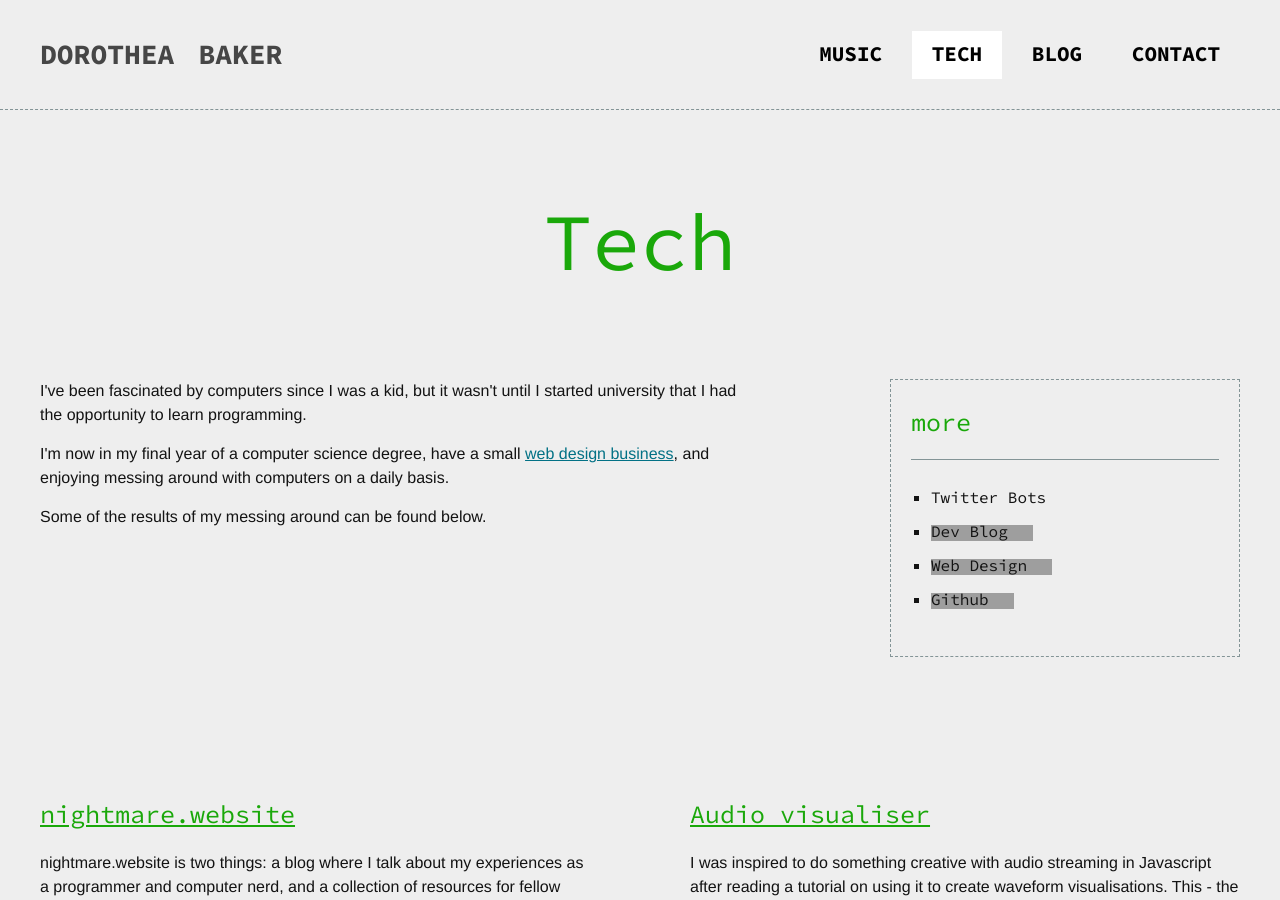
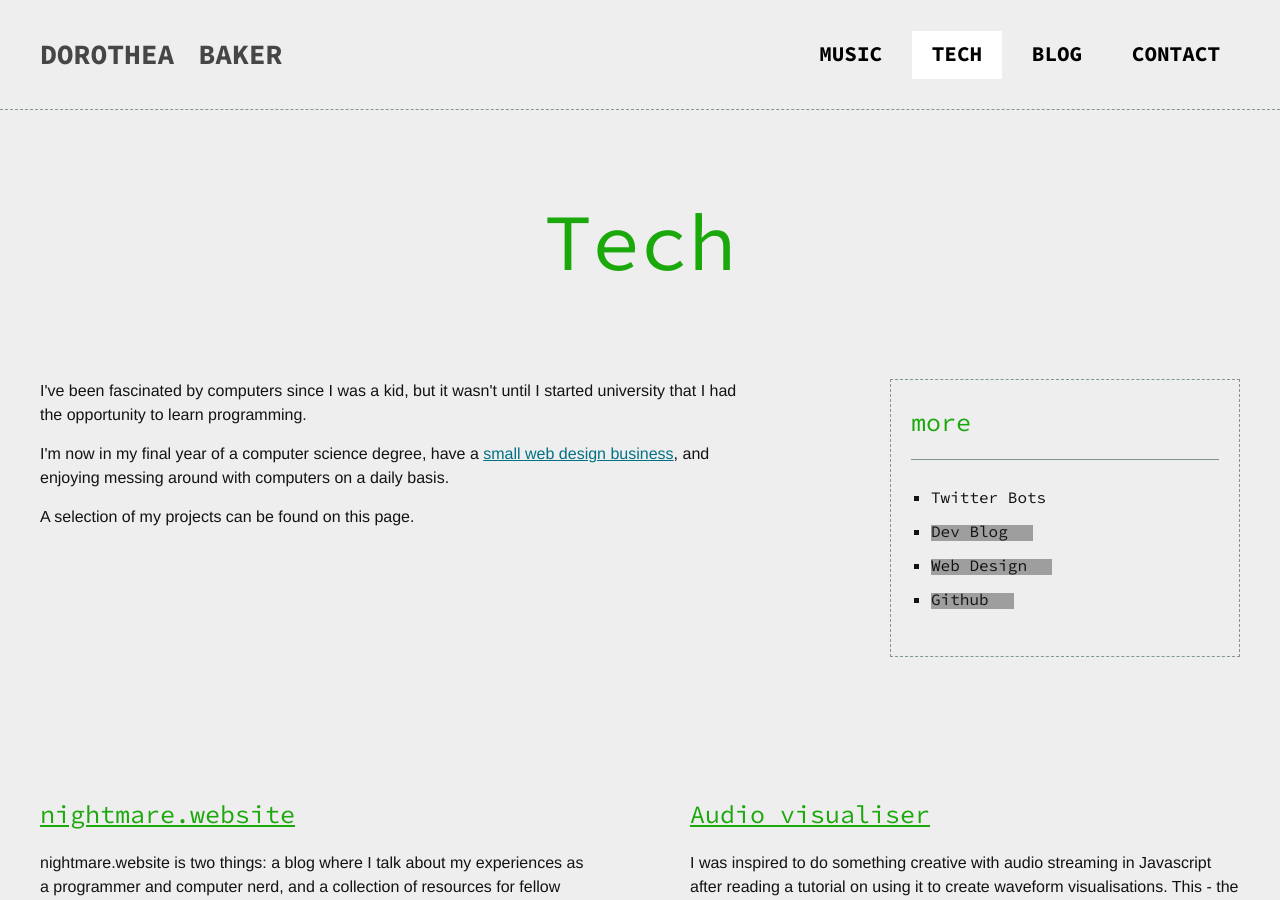
Before and after one commit to d-baker/navsite, a Jekyll site: the page built from tech.html, in a window 1280 px wide and 900 px high. Built offline with Jekyll 4.4.1, drawn with Linux system fonts in a browser that asks for light colours; nearby versions of some CDN libraries; comment, search, counter and statistics services are not loaded; grey boxes are pictures that could not be loaded.

```diff
--- a/tech.html
+++ b/tech.html
@@ -8,9 +8,9 @@
 
 <article class="wide textblock col1">
     <p>I've been fascinated by computers since I was a kid, but it wasn't until I started university that I had the opportunity to learn programming.</p>
-    <p>I'm now in my final year of a computer science degree, have a small <a href="http://lunawebdesign.com.au/">web design business</a>, and enjoying messing around with computers on a daily basis.
+    <p>I'm now in my final year of a computer science degree, have a <a href="http://lunawebdesign.com.au/">small web design business</a>, and enjoying messing around with computers on a daily basis.
     </p>
-    <p>Some of the results of my messing around can be found below.</p>
+    <p>A selection of my projects can be found on this page.</p>
 </article>
 
 <div class="sidebar" id="geekery-sidebar">
```
Also changed, not shown: assets/js/tooltip.js (deleted, +0 -21 lines).
